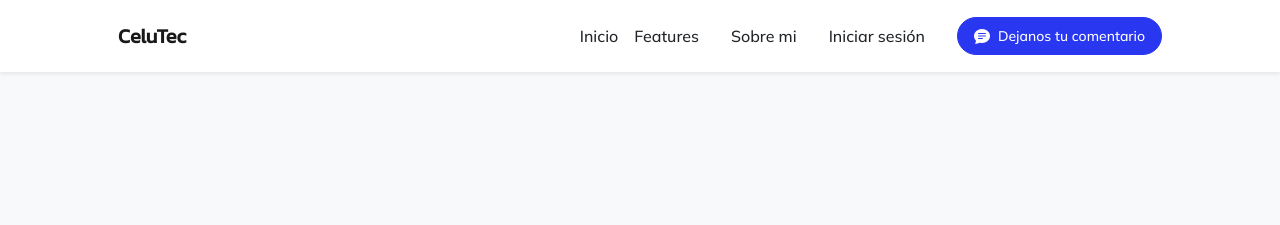
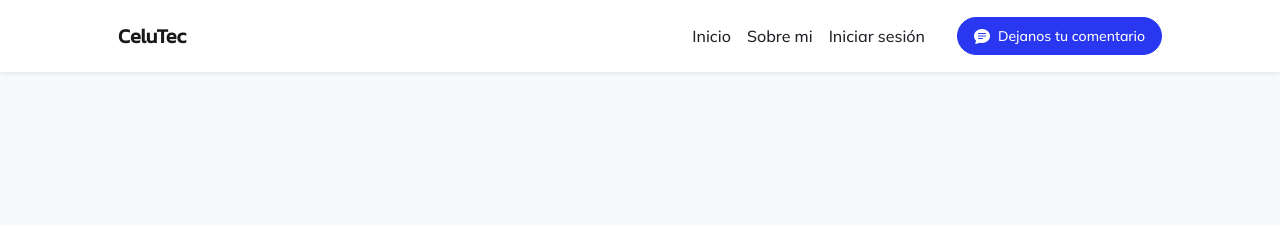
Before and after one commit to ClaraTortora/Trabajo-Final-Django-Tortora, a Django app: page / in a window 1280 px wide. Shown: the top 225 px of the page. Run offline with Django 4.2, Linux system fonts and the light colour scheme; some libraries are stand-ins or nearby versions.

Commit message:
Update index y navbar a partir de about me

```diff
--- a/Proyecto/apps/home/templates/home/index.html
+++ b/Proyecto/apps/home/templates/home/index.html
@@ -15,7 +15,7 @@
 
 
 <p><a href="{% url 'admin:index' %}">Administración</a></p>
-<p><a href="{% url 'home:register' %}">Registrar clientes</a></p>
+<p><a href="{% url 'home:register' %}">Registrar nuevos trabajadores</a></p>
 
 {% endif %}
 
--- a/Proyecto/apps/home/templates/home/navbar.html
+++ b/Proyecto/apps/home/templates/home/navbar.html
@@ -16,8 +16,7 @@
                     <li class="nav-item"><a class="nav-link {% if request.path == '/logout/'%} active {% endif %}" href="{% url 'home:logout' %}">Cerrar sesión</a></li>
 
                     {% else %}
-                    <li class="nav-item"><a class="nav-link me-lg-3" href="features">Features</a></li>
-                    <li class="nav-item"><a class="nav-link me-lg-3" href="{% url 'home:aboutme' %}">Sobre mi</a></li>
+                    <li class="nav-item"><a class="nav-link {% if request.path == '/aboutme/'%} active {% endif %}" href="{% url 'home:aboutme' %}">Sobre mi</a></li>
                     <li class="nav-item"><a class="nav-link {% if request.path == '/login/' %} active {% endif %}" href="{% url 'home:login' %}">Iniciar sesión</a></li>
                     {% endif %}
 
```
